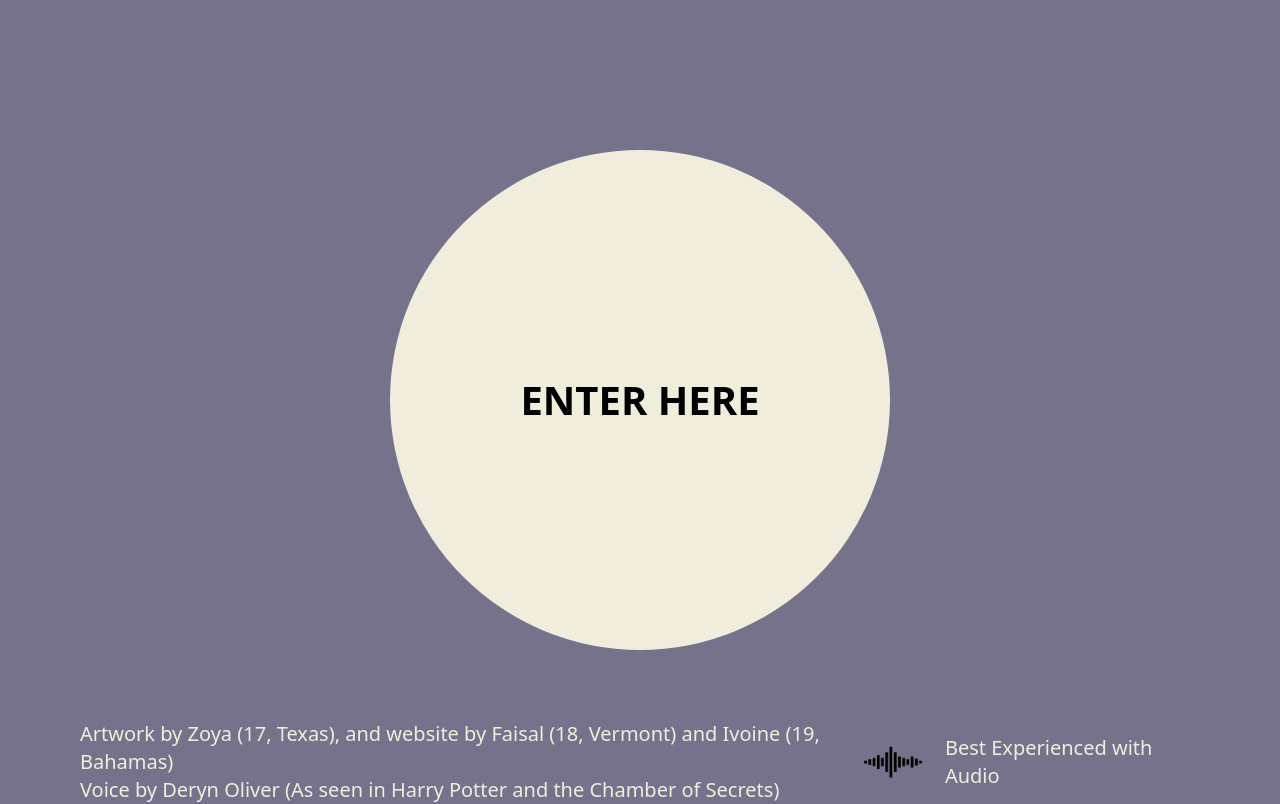
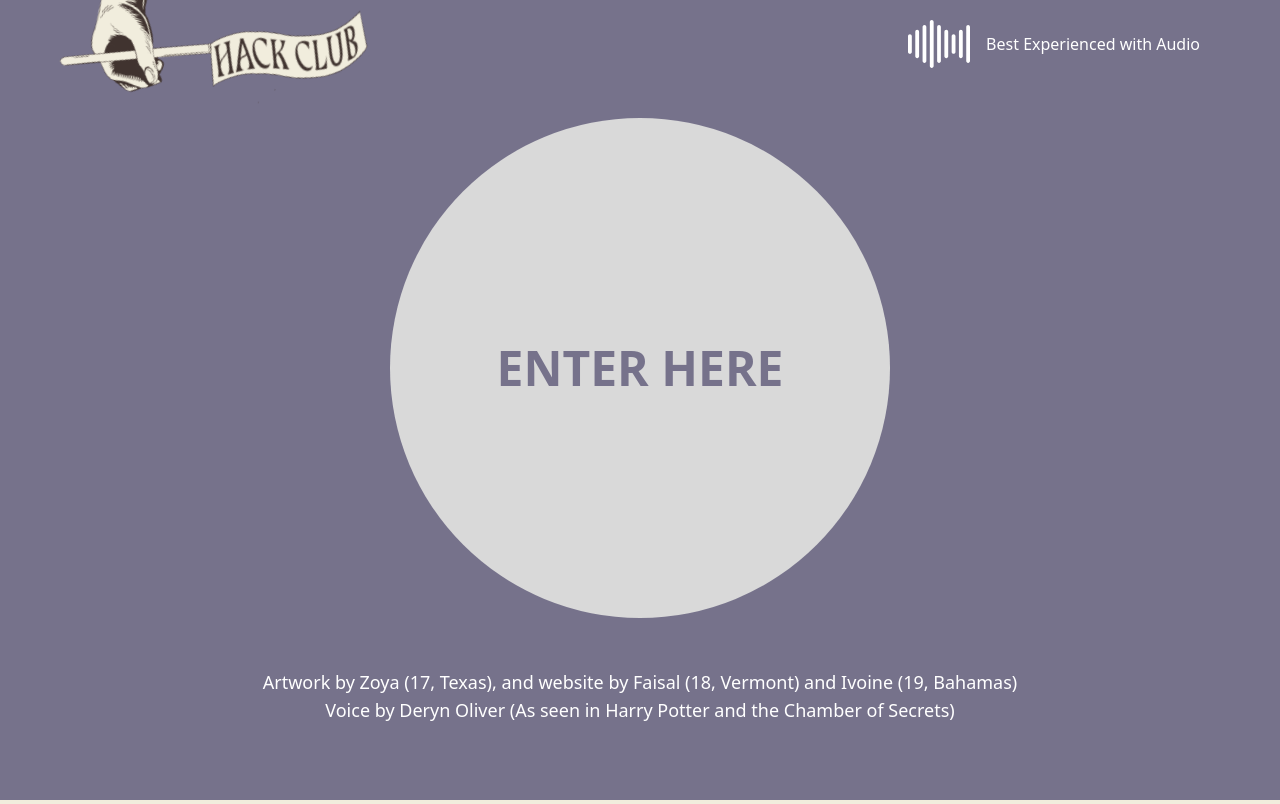
Before and after one commit to hackclub/boreal, a Next.js app: page / in a window 1280 px wide. Built offline with nearby package versions, Linux system fonts and the light colour scheme.

Commit message:
too tired to write commit messages

```diff
--- a/src/app/components/Credits.tsx
+++ b/src/app/components/Credits.tsx
@@ -7,29 +7,28 @@ interface Props {
 
 const Credits: React.FC<Props> = (props) => {
   return (
-    <div key="page-0" className="bg-[#76728B] min-h-screen px-20 pt-20">
-      <div className="flex justify-center items-center h-[80vh]">
+    <div key="page-0" className="bg-[#76728B] min-h-screen px-20 pt-5">
+      <div className="flex items-center justify-end gap-4 text-white">
+        <Image src="/audio.svg" width={62} height={48} alt="audio" />
+        <p className="block font-medium">Best Experienced with Audio</p>
+      </div>
+      <div className="flex justify-center items-center h-[75vh]">
         <motion.div
           whileHover={{ scale: 1.1 }}
-          className="text-center font-extrabold text-[40px] bg-[#f1eddd] rounded-full w-[500px] h-[500px] flex justify-center items-center cursor-pointer"
+          className="text-center font-extrabold text-5xl bg-[#D9D9D9] text-[#76728B] rounded-full w-[500px] h-[500px] flex justify-center items-center cursor-pointer"
           onClick={props.onClick}
         >
           ENTER HERE
         </motion.div>
       </div>
-      <div className="flex items-center justify-between w-full text-[#f1eddd] gap-5 text-xl">
-        <div className="w-[70%]">
-          <p>
-            Artwork by Zoya (17, Texas), and website by Faisal (18, Vermont) and Ivoine (19,
-            Bahamas)
-          </p>
-          <p>Voice by Deryn Oliver (As seen in Harry Potter and the Chamber of Secrets)</p>
-        </div>
-        <div className="flex items-center gap-4">
-          <Image src="/audio.svg" width={72} height={72} alt="audio" />
-          <p className="block">Best Experienced with Audio</p>
-        </div>
+      <div className="text-center text-white text-lg font-medium">
+        <p>
+          Artwork by Zoya (17, Texas), and website by Faisal (18, Vermont) and Ivoine (19, Bahamas)
+        </p>
+        <p>Voice by Deryn Oliver (As seen in Harry Potter and the Chamber of Secrets)</p>
       </div>
+      {/* </div>
+      </div> */}
     </div>
   );
 }
--- a/src/app/main/page.tsx
+++ b/src/app/main/page.tsx
@@ -49,7 +49,6 @@ function MainPage() {
 
   return (
     <>
-      <img src="/flag.svg" className="absolute" />
       <img src="/train.png" className="w-full h-screen" draggable="false" />
 
       <div key="page-4">
--- a/src/app/page.tsx
+++ b/src/app/page.tsx
@@ -165,6 +165,7 @@ export default function Home() {
 
   return (
     <>
+      <img src="/flag.svg" className="absolute left-10" />
       <div className="flex items-center justify-center h-screen sm:hidden">
         <div className="text-center py-5 border-2 border-black pl-20 pr-20">
           Rotate your device<br></br>to landscape
```
Also changed, not shown: public/audio.svg.
